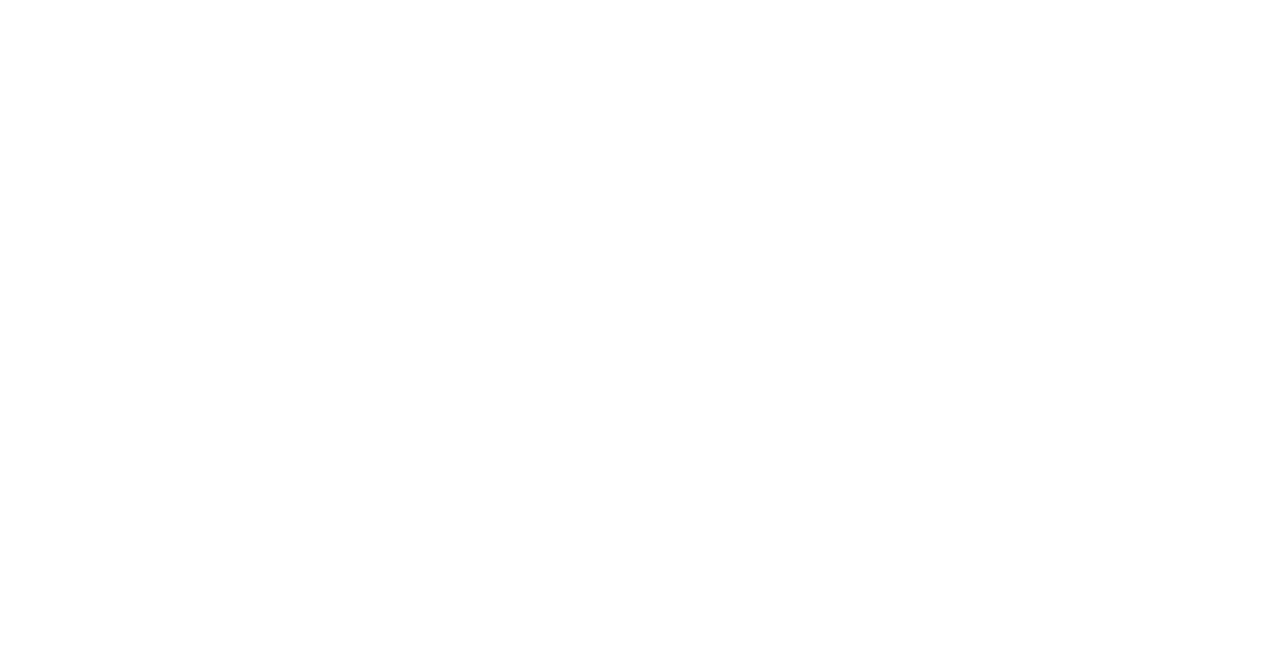
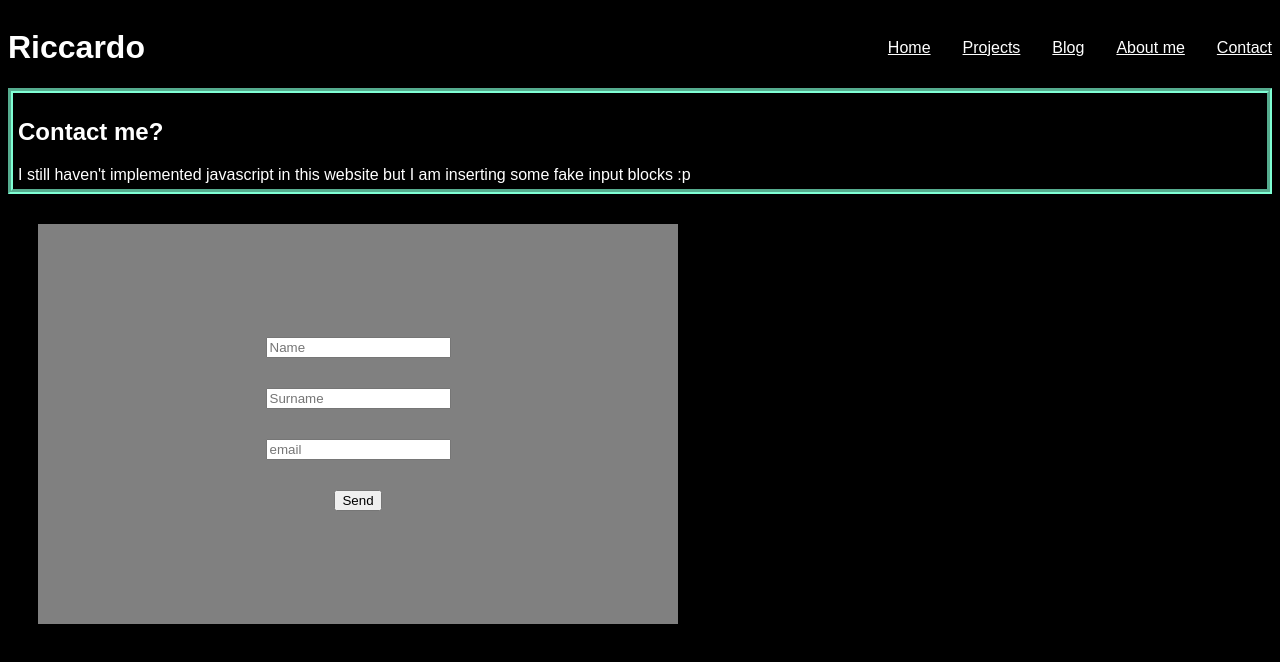
Before and after one commit to riccardo1512/riccardo1512.github.io, a plain HTML site: page html/Contact.html in a window 1280 px wide. Drawn offline with Linux system fonts and the light colour scheme.

Commit message:
Menu in all pages, Contact and About me page contect

```diff
--- a/css/styles.css
+++ b/css/styles.css
@@ -124,12 +124,12 @@ grid-item > button:last-child {
     transition: all 0.5s;
 }
 
-#prova:hover {
+#all-articles:hover {
     background: lightblue;
     color: white;
 }
 
-#prova > a:hover {
+#all-articles > a:hover {
     color: white;
 }
 
--- a/html/About-me.html
+++ b/html/About-me.html
@@ -0,0 +1,56 @@
+<!DOCTYPE html>
+<html lang="en">
+<head>
+    <meta charset="UTF-8">
+    <meta http-equiv="X-UA-Compatible" content="IE=edge">
+    <meta name="viewport" content="width=device-width, initial-scale=1.0">
+
+    <link rel="stylesheet" href="../css/styles.css">
+    <title>About me</title>
+</head>
+<body>
+    <header>
+        <h1 id="title"><a href="index.html">Riccardo</a></h1>
+
+        <ol id="menu">
+            <li>
+                <a href="index.html">Home</a>
+            </li>
+            <li>
+                <a href="Projects.html">Projects</a>
+            </li>
+            <li>
+                <a href="Blog.html">Blog</a>
+            </li>
+            <li>
+                <a href="About-me.html">About me</a>
+            </li>
+            <li>
+                <a href="Contact.html">Contact</a>
+            </li>
+
+        </ol>
+    </header>
+
+    <main>
+        <div>
+            <article>
+                <h2>
+                    Who am I?
+                </h2>
+                <span>
+                    I am a programmer who likes to lean new things about computer science. <br>
+                    At the moment i am learning HTML and CSS to create this website and C++ to master it as my main language. <br>
+                    I have past experiences with Java and Javascript. <br>
+                    I want to learn C++ to test my skills in competitive programming.
+                </span>
+            </article>
+        </div>
+
+    </main>
+
+    <footer>
+
+    </footer>
+</body>
+</html>
--- a/html/Contact.html
+++ b/html/Contact.html
@@ -0,0 +1,77 @@
+<!DOCTYPE html>
+<html lang="en">
+<head>
+    <meta charset="UTF-8">
+    <meta http-equiv="X-UA-Compatible" content="IE=edge">
+    <meta name="viewport" content="width=device-width, initial-scale=1.0">
+
+    <link rel="stylesheet" href="../css/styles.css">
+    <title>Contact</title>
+
+    <style>
+        form {
+
+            display: flex;
+
+            align-items: center;
+            justify-content: center;
+            height: 50vh;
+            width: 50vw;
+            flex-direction: column;
+
+            gap: 30px;
+            margin: 30px;
+
+            background: grey;
+        }
+    </style>
+</head>
+<body>
+    <header>
+        <h1 id="title"><a href="index.html">Riccardo</a></h1>
+
+        <ol id="menu">
+            <li>
+                <a href="index.html">Home</a>
+            </li>
+            <li>
+                <a href="Projects.html">Projects</a>
+            </li>
+            <li>
+                <a href="Blog.html">Blog</a>
+            </li>
+            <li>
+                <a href="About-me.html">About me</a>
+            </li>
+            <li>
+                <a href="Contact.html">Contact</a>
+            </li>
+
+        </ol>
+    </header>
+
+    <main>
+        <div>
+            <article>
+                <h2>
+                    Contact me?
+                </h2>
+                <span>
+                    I still haven't implemented javascript in this website but I am inserting some fake input blocks :p <br>
+                </span>
+            </article>
+
+            <form>
+                <input type="text" placeholder="Name">
+                <input type="text" placeholder="Surname">
+                <input type="email" placeholder="email">
+                <input type="submit" value="Send">
+            </form>
+        </div>
+    </main>
+
+    <footer>
+
+    </footer>
+</body>
+</html>
```
Also changed, not shown: html/Blog.html (+43 -0 lines), html/Projects.html (+43 -0 lines), html/index.html (+2 -1 lines), index.html (+2 -1 lines).
